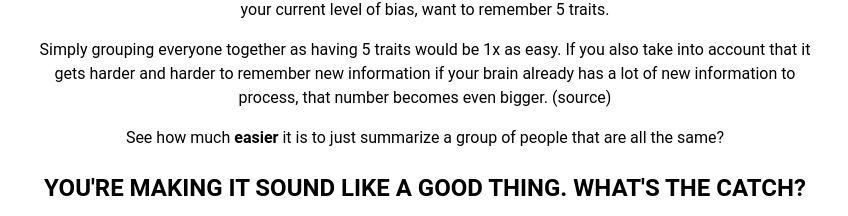
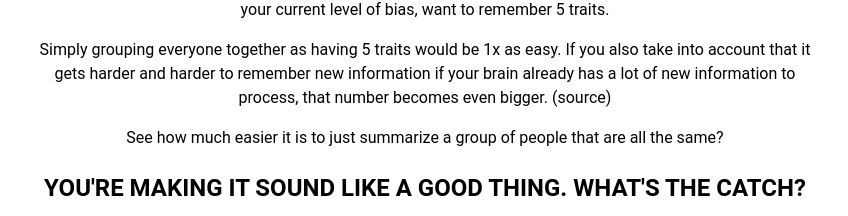
Before and after one commit to AxiDragon/outgroup-odyssey, a React (Create React App) app: page / in a window 1280 px wide. Shown: the part 6054-6270 px from the top of the page, without its empty margins (215-1063 px from the left). Built offline with nearby package versions, Linux system fonts and the light colour scheme.

Commit message:
Remove emphasis at CauseSection

```diff
--- a/src/components/sections/CauseSection.tsx
+++ b/src/components/sections/CauseSection.tsx
@@ -10,7 +10,7 @@ const CauseSection = () => {
 				is far easier on the brain. You don't have to remember as many things.
 				Try messing with the tool below!</p>
 			<MemoryGraphSlider />
-			<p>See how much <b>easier</b> it is to just summarize a group of people that are all the same?</p>
+			<p>See how much easier it is to just summarize a group of people that are all the same?</p>
 		</div>
 	);
 }
```
